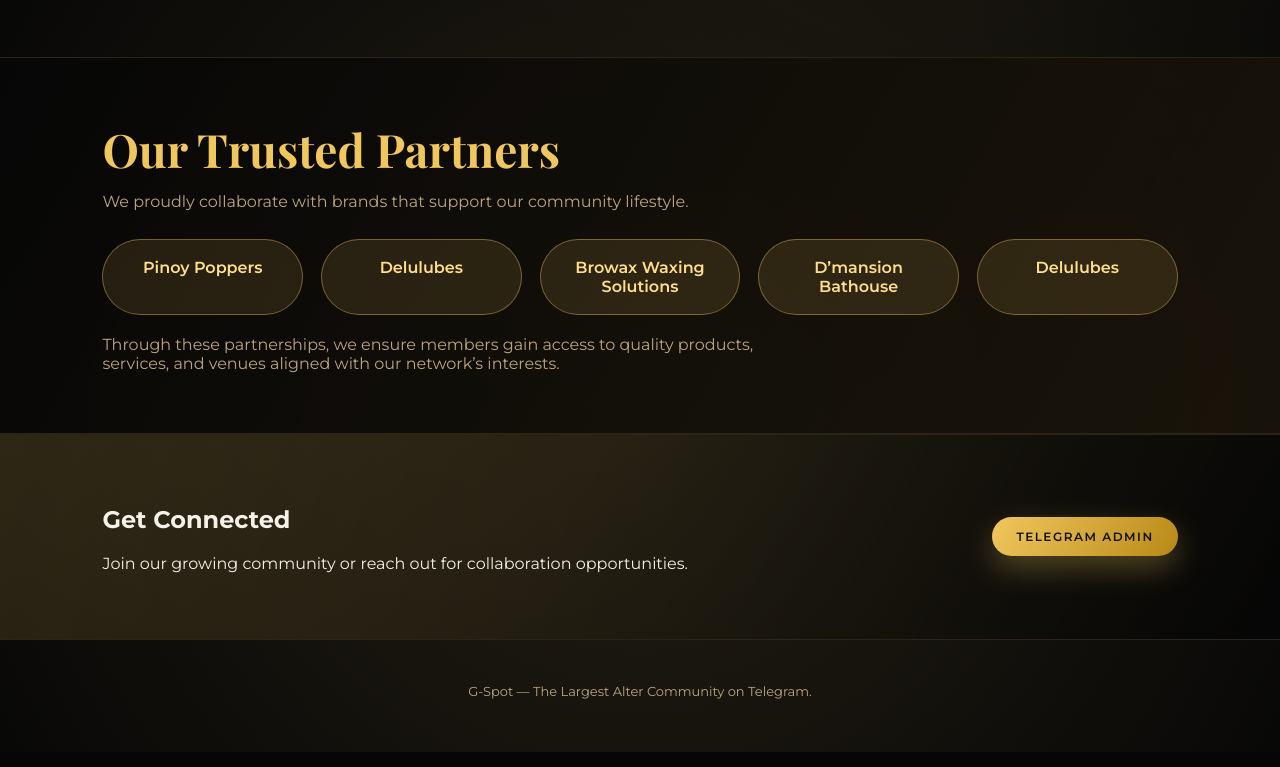
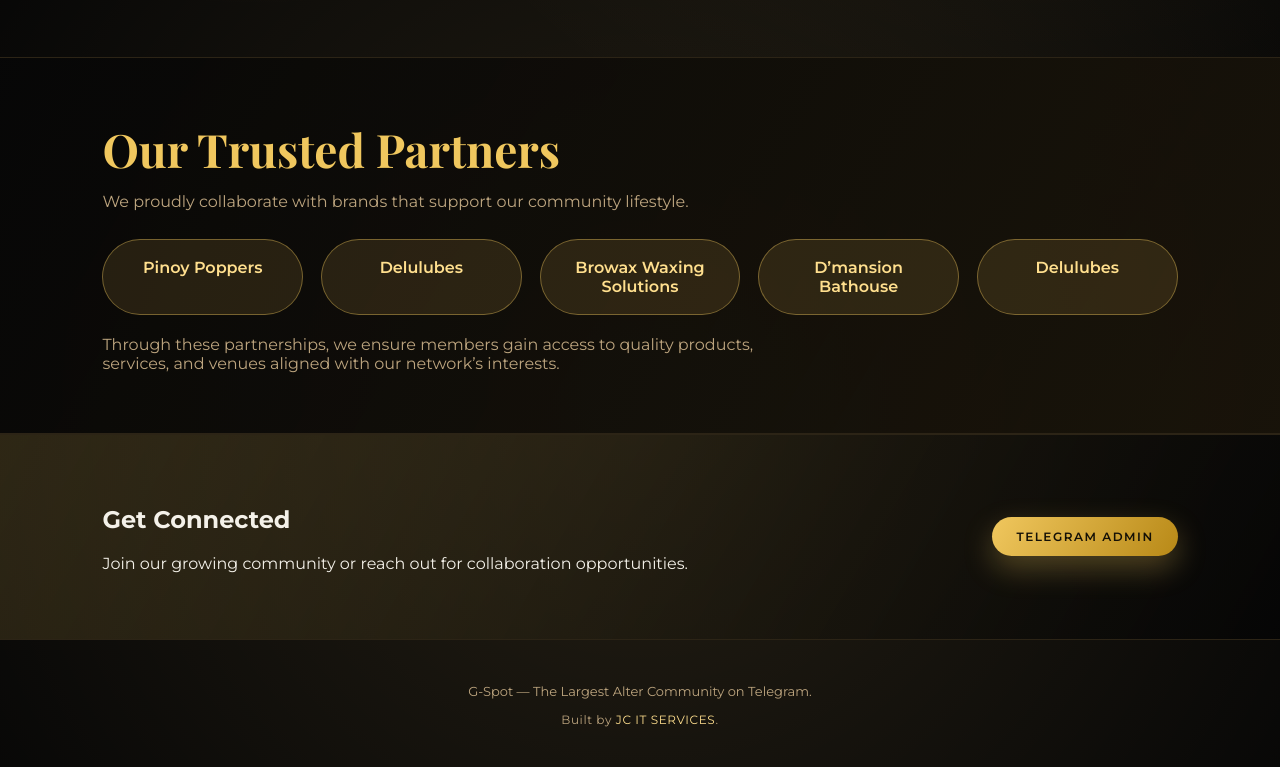
Before and after one commit to grindrspot/gspot, a plain HTML site: page index.html in a window 1280 px wide. Shown: the part 1073-1840 px from the top of the page. Drawn offline with nearby package versions, Linux system fonts and the light colour scheme.

Commit message:
Add JC IT SERVICES credit link

```diff
--- a/index.html
+++ b/index.html
@@ -102,6 +102,7 @@
 
   <footer class="footer">
     <p>G-Spot — The Largest Alter Community on Telegram.</p>
+    <p class="credit">Built by <a href="https://jcitservices-ai.github.io/itservices/index.html" target="_blank" rel="noreferrer">JC IT SERVICES</a>.</p>
   </footer>
 
   <script src="script.js"></script>
--- a/styles.css
+++ b/styles.css
@@ -355,6 +355,20 @@
   border-top: 1px solid var(--line);
 }
 
+.credit {
+  margin: 8px 0 0;
+  font-size: 12px;
+  letter-spacing: 0.6px;
+}
+
+.credit a {
+  color: var(--gold-soft);
+}
+
+.credit a:hover {
+  color: var(--gold);
+}
+
 .reveal {
   opacity: 0;
   transform: translateY(30px);
```
Also changed, not shown: about.html (+1 -0 lines), partners.html (+1 -0 lines).
